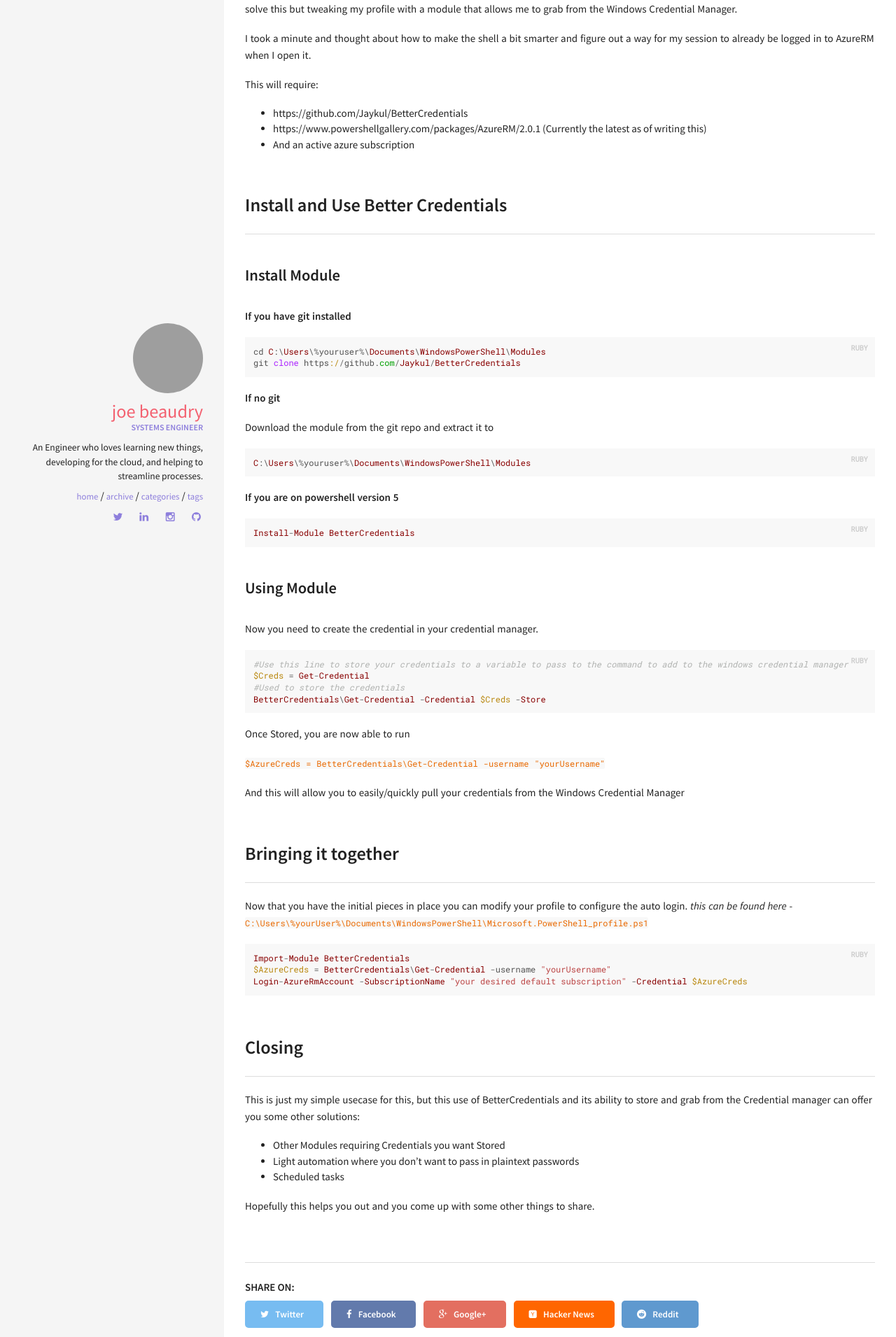
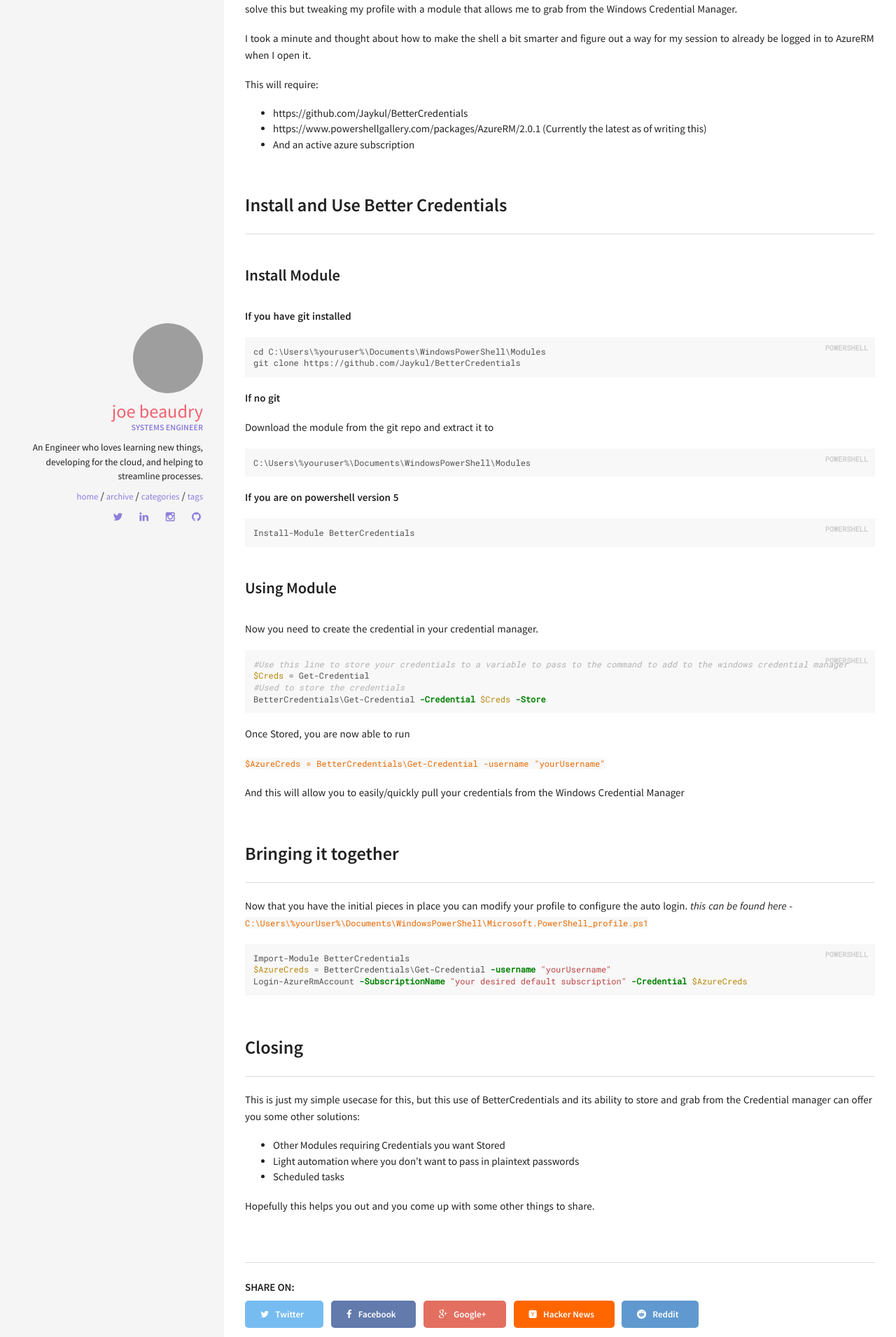
Before and after one commit to beaudryj/beaudryj.github.io, a Jekyll site: the page built from _posts/2016-08-28-azure-profile.md, in a window 1280 px wide. Shown: the part 739-2650 px from the top of the page at 70% size. Built offline with Jekyll 4.4.1, drawn with Linux system fonts in a browser that asks for light colours; comment, search, counter and statistics services are not loaded; grey boxes are pictures that could not be loaded.

Commit message:
changed highlights

```diff
--- a/_posts/2016-08-28-azure-profile.md
+++ b/_posts/2016-08-28-azure-profile.md
@@ -31,7 +31,7 @@ This will require:
 
 **If you have git installed**
 
-{% highlight ruby %}
+{% highlight powershell %}
 cd C:\Users\%youruser%\Documents\WindowsPowerShell\Modules
 git clone https://github.com/Jaykul/BetterCredentials
 {% endhighlight %}
@@ -42,7 +42,7 @@ git clone https://github.com/Jaykul/BetterCredentials
 
 Download the module from the git repo and extract it to
 
-{% highlight ruby %}
+{% highlight powershell %}
 C:\Users\%youruser%\Documents\WindowsPowerShell\Modules
 {% endhighlight %}
 
@@ -50,7 +50,7 @@ C:\Users\%youruser%\Documents\WindowsPowerShell\Modules
 
 **If you are on powershell version 5**
 
-{% highlight ruby %}
+{% highlight powershell %}
 Install-Module BetterCredentials
 {% endhighlight %}
 
@@ -59,7 +59,7 @@ Install-Module BetterCredentials
 
 Now you need to create the credential in your credential manager.
 
-{% highlight ruby %}
+{% highlight powershell %}
 #Use this line to store your credentials to a variable to pass to the command to add to the windows credential manager
 $Creds = Get-Credential
 #Used to store the credentials
@@ -78,7 +78,7 @@ And this will allow you to easily/quickly pull your credentials from the Windows
 Now that you have the initial pieces in place you can modify your profile to configure the auto login.
 *this can be found here* -  `C:\Users\%yourUser%\Documents\WindowsPowerShell\Microsoft.PowerShell_profile.ps1`
 
-{% highlight ruby %}
+{% highlight powershell %}
 Import-Module BetterCredentials
 $AzureCreds = BetterCredentials\Get-Credential -username "yourUsername"
 Login-AzureRmAccount -SubscriptionName "your desired default subscription" -Credential $AzureCreds
```
